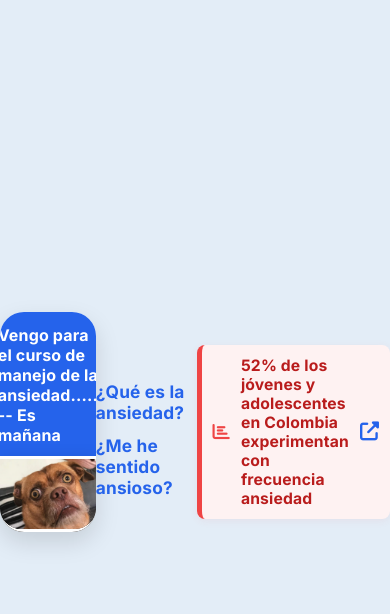
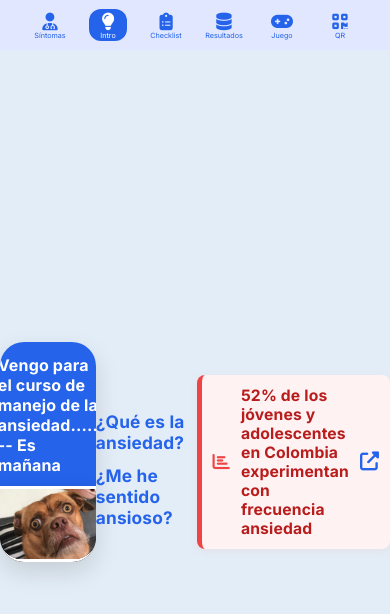
Before and after one commit to dmesam/ansiedad, a plain HTML site: page introduccion.html in a window 390 px wide. Drawn offline with Linux system fonts and the light colour scheme; a web font is replaced by a local one.

Commit message:
Add 'Introducción' navigation link to multiple HTML files and update styles for rail menu items

```diff
--- a/introduccion.html
+++ b/introduccion.html
@@ -16,6 +16,86 @@
             display: flex;
             justify-content: center;
             align-items: center;
+        }
+        .rail-menu {
+            position: fixed;
+            top: 0; left: 0; bottom: 0;
+            width: 60px;
+            background: #e0e7ff;
+            display: flex;
+            flex-direction: column;
+            align-items: center;
+            padding-top: 30px;
+            z-index: 100;
+        }
+        .rail-item {
+            display: flex;
+            flex-direction: column;
+            align-items: center;
+            justify-content: center;
+            margin-bottom: 24px;
+            color: #2563eb;
+            text-decoration: none;
+            font-size: 1.6em;
+            font-weight: 600;
+            transition: background 0.2s, color 0.2s;
+            border-radius: 12px;
+            padding: 6px 0 2px 0;
+            width: 48px;
+        }
+        .rail-item span {
+            font-size: 0.45em;
+            font-weight: 500;
+            margin-top: 1px;
+        }
+        .rail-item i { font-size: 1.1em; }
+        .rail-item.active, .rail-item:hover {
+            background: #2563eb;
+            color: #fff;
+        }
+        @media (max-width: 700px) {
+            .rail-menu {
+                flex-direction: row;
+                width: 100vw;
+                height: 50px;
+                left: 0; right: 0; top: 0; bottom: unset;
+                padding: 0;
+                justify-content: center;
+            }
+            .rail-item {
+                margin: 0 10px 0 10px;
+                width: 38px;
+                font-size: 1em;
+                padding: 4px 0 1px 0;
+            }
+        }
+        @media (min-width: 701px) and (max-width: 1024px) {
+            .rail-menu {
+                width: 70px;
+            }
+            .rail-item {
+                width: 56px;
+                font-size: 1.2em;
+            }
+            .rail-item span {
+                font-size: 0.65em;
+            }
+        }
+        .main-content {
+            margin-left: 70px;
+            width: calc(100% - 70px);
+            display: flex;
+            justify-content: center;
+            align-items: center;
+            min-height: 100vh;
+        }
+        @media (max-width: 700px) {
+            .main-content {
+                margin-left: 0;
+                margin-top: 60px;
+                width: 100%;
+                min-height: calc(100vh - 60px);
+            }
         }
         .meme-card {
             background: #fff;
@@ -140,6 +220,16 @@
     </style>
 </head>
 <body>
+    <nav class="rail-menu">
+        <a href="index.html" class="rail-item" title="Síntomas"><i class="fas fa-user-md"></i><span>Síntomas</span></a>
+        <a href="introduccion.html" class="rail-item active" title="Introducción"><i class="fas fa-lightbulb"></i><span>Intro</span></a>
+        <a href="checklist.html" class="rail-item" title="Checklist detonantes"><i class="fas fa-clipboard-list"></i><span>Checklist</span></a>
+        <a href="resultados-checklist-sheetdb.html" class="rail-item" title="Resultados checklist (Resultados)"><i class="fas fa-database"></i><span>Resultados</span></a>
+        <a href="juego.html" class="rail-item" title="Juego"><i class="fas fa-gamepad"></i><span>Juego</span></a>
+        <a href="qr.html" class="rail-item" title="QR Code"><i class="fas fa-qrcode"></i><span>QR</span></a>
+    </nav>
+
+    <div class="main-content">
         <div class="meme-card">
             <div class="meme-header">
                 Vengo para el curso de manejo de la ansiedad.....
@@ -160,5 +250,6 @@
                 <i class="fas fa-external-link-alt"></i>
             </a>
         </div>
+    </div>
 </body>
 </html>
```
Also changed, not shown: index.html (+6 -3 lines), juego.html (+1 -0 lines), oracion.html (+1 -0 lines), qr.html (+1 -0 lines), resultados-checklist-sheetdb.html (+1 -0 lines), resultados.html (+4 -1 lines). Lines whose indentation alone changed are shown as unchanged.
